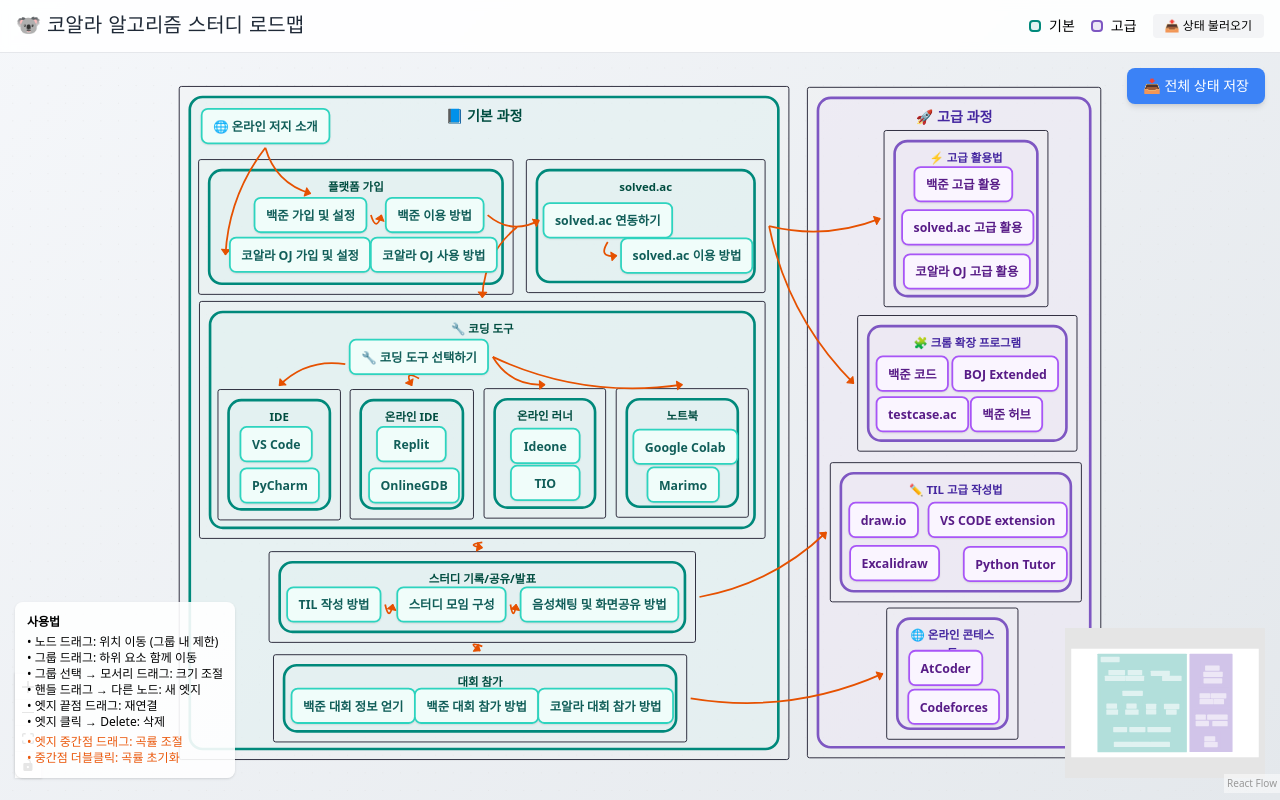
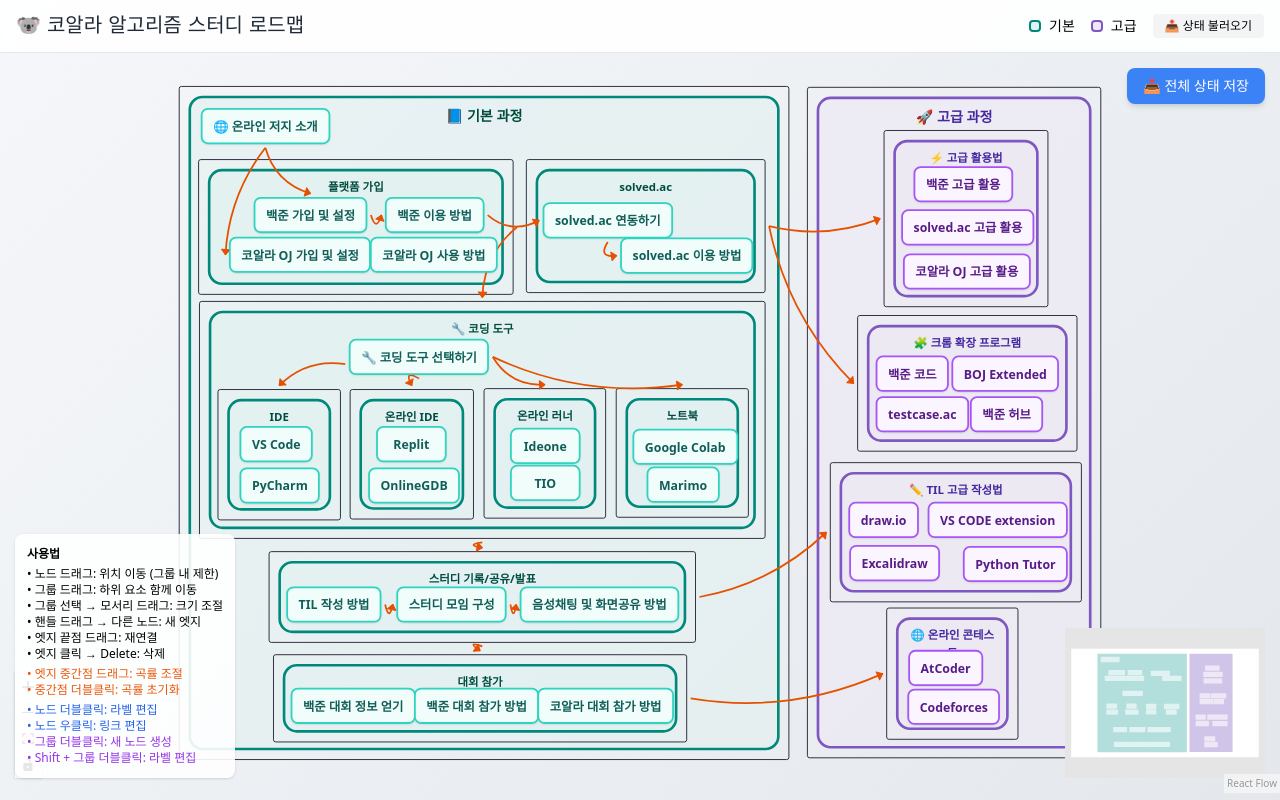
Before and after one commit to hanzch84/algorithm-roadmap, a Next.js app: page / in a window 1280 px wide. Built offline with nearby package versions, Linux system fonts and the light colour scheme; a web font is replaced by a local one.

Commit message:
Update RoadmapFlow.jsx

```diff
--- a/components/RoadmapFlow.jsx
+++ b/components/RoadmapFlow.jsx
@@ -1,6 +1,6 @@
 'use client'
 
-import { useCallback, useMemo, useState, useEffect } from 'react'
+import { useCallback, useMemo, useState, useEffect, useRef } from 'react'
 import {
   ReactFlow,
   Background,
@@ -11,6 +11,7 @@
   useEdgesState,
   reconnectEdge,
   addEdge,
+  useReactFlow,
 } from '@xyflow/react'
 import '@xyflow/react/dist/style.css'
 
@@ -167,9 +168,9 @@
 }
 
 // ========================================
-// 노드-그룹 매핑
+// 노드-그룹 매핑 (동적으로 업데이트됨)
 // ========================================
-const nodeParentMapping = {
+let nodeParentMapping = {
   'node_intro': 'sec_basic',
   'node_tools_intro': 'sec_tools',
   'node_boj_setup': 'sec_platform',
@@ -393,6 +394,7 @@
 // ========================================
 export default function RoadmapFlow({ initialNodes, savedPositions, savedEdges }) {
   const [selectedEdge, setSelectedEdge] = useState(null)
+  const [newNodeId, setNewNodeId] = useState(null) // 새로 생성된 노드 ID (편집 모드 진입용)
 
   const { nodePositions, groupData } = useMemo(() => {
     const nodePos = savedPositions?.nodes || savedPositions?.positions || {}
@@ -419,6 +421,7 @@
     setEdges(flowEdges)
   }, [initialNodes, nodePositions, groupData, savedEdges, setNodes, setEdges])
 
+  // 노드 클릭 핸들러
   const onNodeClick = useCallback((event, node) => {
     if (event.shiftKey) return
     if (node.type === 'group') return
@@ -426,6 +429,47 @@
       window.open(node.data.link, '_blank')
     }
   }, [])
+
+  // 그룹 더블클릭 시 새 노드 생성
+  const onNodeDoubleClick = useCallback((event, node) => {
+    // 그룹 노드에서만 새 노드 생성 (Shift 없이)
+    if (node.type !== 'group' || event.shiftKey) return
+
+    event.stopPropagation()
+
+    const groupId = node.id
+    const groupSection = node.data?.section || '기본'
+    const isAdvanced = groupSection === '고급'
+
+    // 새 노드 ID 생성
+    const newId = `node_new_${Date.now()}`
+
+    // 그룹 내 상대 위치 (중앙 근처)
+    const newPosition = { x: 50, y: 50 }
+
+    // 새 노드 생성
+    const newNode = {
+      id: newId,
+      type: 'custom',
+      position: newPosition,
+      zIndex: 100,
+      parentId: groupId,
+      extent: 'parent',
+      data: {
+        label: '새 노드',
+        link: '',
+        section: groupSection,
+        group: groupId,
+        isNew: true, // 새 노드 표시 (편집 모드 진입용)
+      },
+    }
+
+    // nodeParentMapping 업데이트
+    nodeParentMapping[newId] = groupId
+
+    setNodes((nds) => [...nds, newNode])
+    setNewNodeId(newId) // 편집 모드 진입을 위해 저장
+  }, [setNodes])
 
   const onEdgeClick = useCallback((event, edge) => {
     setSelectedEdge(edge.id)
@@ -468,9 +512,11 @@
     }
   }, [selectedEdge, deleteSelectedEdge])
 
+  // 전체 상태 내보내기 (라벨, 링크 포함)
   const exportFullState = useCallback(() => {
     const nodeData = {}
     const groupDataExport = {}
+    const customNodes = [] // 커스텀 노드 데이터 (라벨, 링크 포함)
 
     ;(nodes || []).forEach((node) => {
       if (!node) return
@@ -479,9 +525,22 @@
           x: Math.round(node.position.x),
           y: Math.round(node.position.y),
         }
+        // 노드 데이터 (라벨, 링크 포함)
+        customNodes.push({
+          id: node.id,
+          name: node.data?.label || '',
+          link: node.data?.link || '',
+          section: node.data?.section || '기본',
+          group: node.parentId || node.data?.group || '',
+        })
       } else if (node.type === 'group') {
         groupDataExport[node.id] = {
-          ...defaultGroups[node.id],
+          ...(defaultGroups[node.id] || {}),
+          label: node.data?.label || defaultGroups[node.id]?.label || '',
+          section: node.data?.section || defaultGroups[node.id]?.section || '기본',
+          depth: node.data?.depth ?? defaultGroups[node.id]?.depth ?? 0,
+          isSubgroup: node.data?.isSubgroup ?? defaultGroups[node.id]?.isSubgroup ?? false,
+          parentId: node.parentId || defaultGroups[node.id]?.parentId || null,
           position: {
             x: Math.round(node.position.x),
             y: Math.round(node.position.y),
@@ -508,6 +567,7 @@
       positions: nodeData,
       groups: groupDataExport,
       edges: edgeData,
+      nodes: customNodes, // 노드 데이터 추가
     }
 
     const dataStr = JSON.stringify(fullState, null, 2)
@@ -539,6 +599,7 @@
         onNodesChange={onNodesChange}
         onEdgesChange={onEdgesChange}
         onNodeClick={onNodeClick}
+        onNodeDoubleClick={onNodeDoubleClick}
         onEdgeClick={onEdgeClick}
         onPaneClick={onPaneClick}
         onConnect={onConnect}
@@ -593,6 +654,10 @@
           <div>• 엣지 클릭 → Delete: 삭제</div>
           <div className="mt-1 text-orange-600 font-medium">• 엣지 중간점 드래그: 곡률 조절</div>
           <div className="text-orange-600">• 중간점 더블클릭: 곡률 초기화</div>
+          <div className="mt-1 text-blue-600 font-medium">• 노드 더블클릭: 라벨 편집</div>
+          <div className="text-blue-600">• 노드 우클릭: 링크 편집</div>
+          <div className="text-purple-600">• 그룹 더블클릭: 새 노드 생성</div>
+          <div className="text-purple-600">• Shift + 그룹 더블클릭: 라벨 편집</div>
         </Panel>
       </ReactFlow>
     </div>
```
